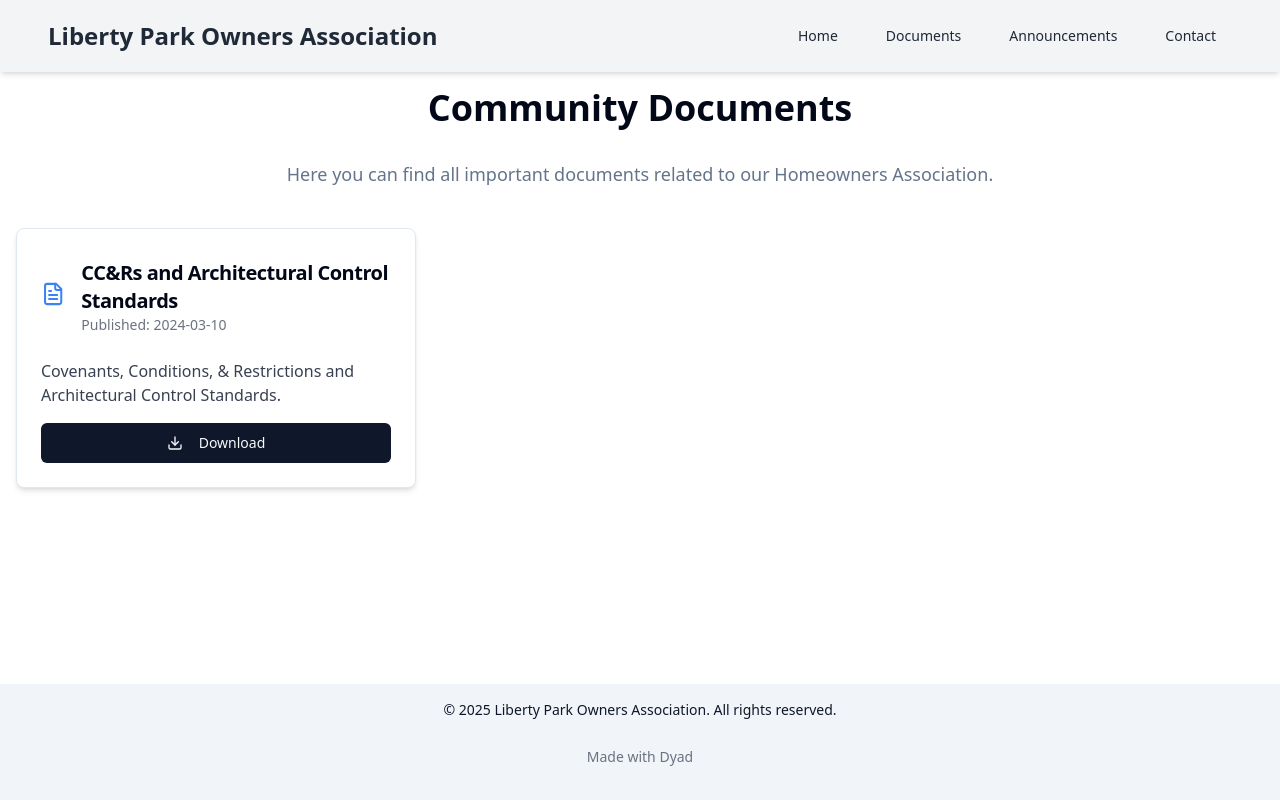
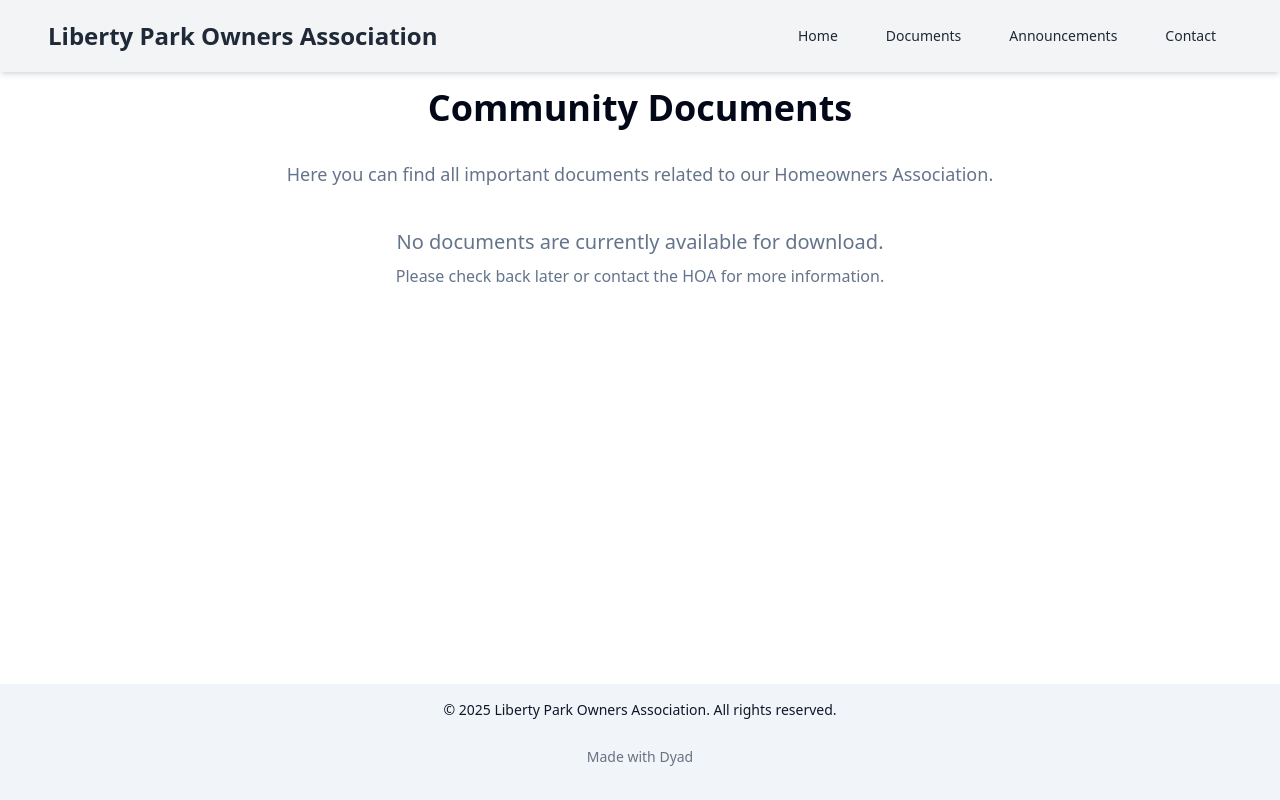
Before and after one commit to libertypark/website, a React (Vite) app: page /documents in a window 1280 px wide. Built offline with nearby package versions, Linux system fonts and the light colour scheme.

Commit message:
[dyad] Removed publicly accessible HOA document - wrote 1 file(s), deleted 1 file(s)

```diff
--- a/src/pages/DocumentsPage.tsx
+++ b/src/pages/DocumentsPage.tsx
@@ -6,9 +6,10 @@ import { FileText, Download } from "lucide-react";
 import { Button } from "@/components/ui/button";
 
 const DocumentsPage = () => {
-  const documents = [
-    { id: 4, title: "CC&Rs and Architectural Control Standards", description: "Covenants, Conditions, & Restrictions and Architectural Control Standards.", date: "2024-03-10", link: "/Liberty Park CCRs and Architectural Control Standards.pdf" },
-  ];
+  // The document has been removed from the public directory to address security concerns.
+  // For public documents, consider hosting them on a dedicated public file storage or CDN.
+  // For private documents, a backend service with authentication/authorization is required.
+  const documents: { id: number; title: string; description: string; date: string; link: string; }[] = [];
 
   return (
     <div className="container mx-auto p-4">
@@ -17,6 +18,14 @@ const DocumentsPage = () => {
         Here you can find all important documents related to our Homeowners Association.
       </p>
 
+      {documents.length === 0 ? (
+        <div className="text-center text-muted-foreground text-xl">
+          No documents are currently available for download.
+          <p className="text-base mt-2">
+            Please check back later or contact the HOA for more information.
+          </p>
+        </div>
+      ) : (
         <div className="grid grid-cols-1 md:grid-cols-2 lg:grid-cols-3 gap-6">
           {documents.map((doc) => (
             <Card key={doc.id} className="flex flex-col justify-between shadow-md hover:shadow-lg transition-shadow duration-300">
@@ -38,6 +47,7 @@ const DocumentsPage = () => {
             </Card>
           ))}
         </div>
+      )}
     </div>
   );
 };
```
Also changed, not shown: 1 other file (tests, documents, lock files or other folders). Lines whose indentation alone changed are shown as unchanged.
